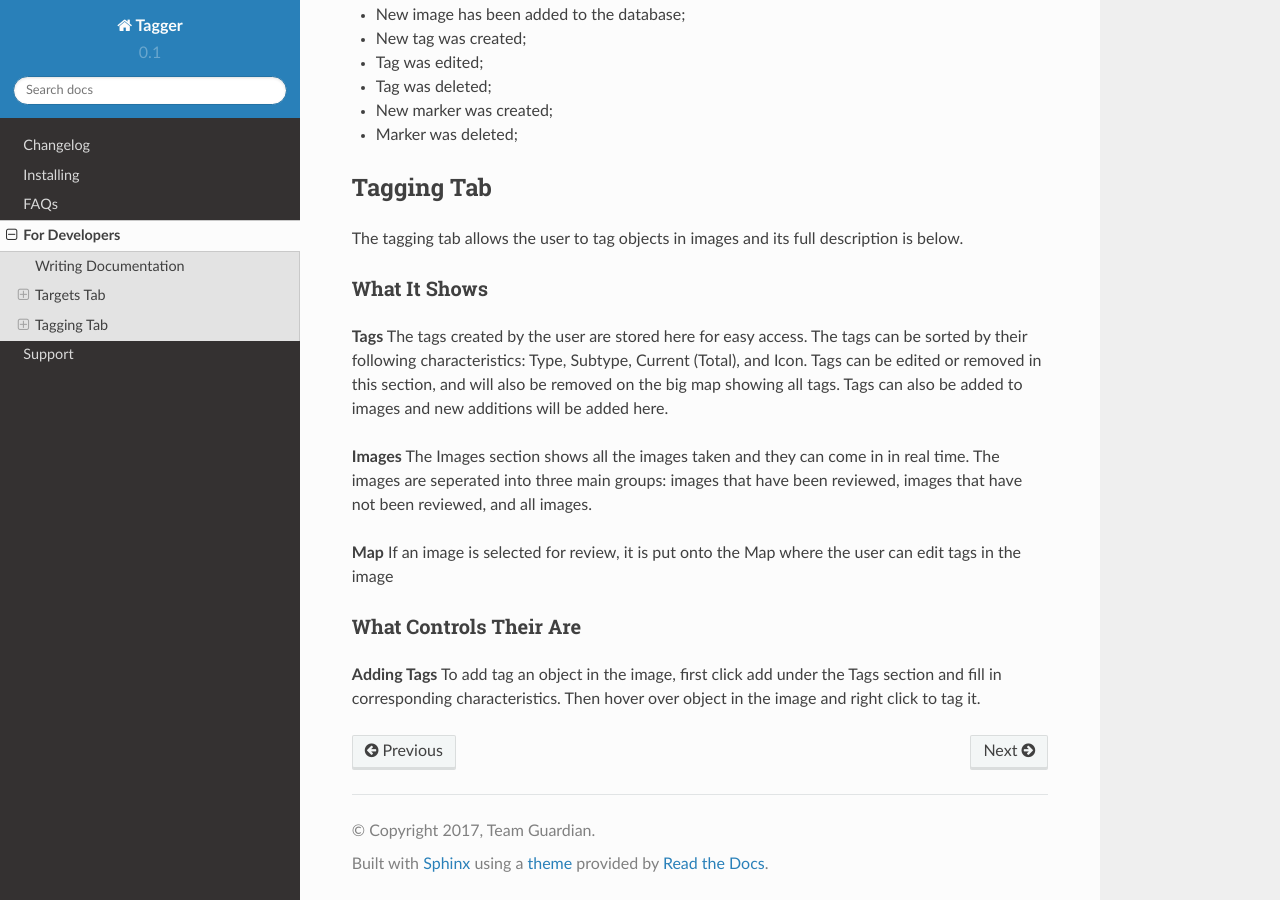
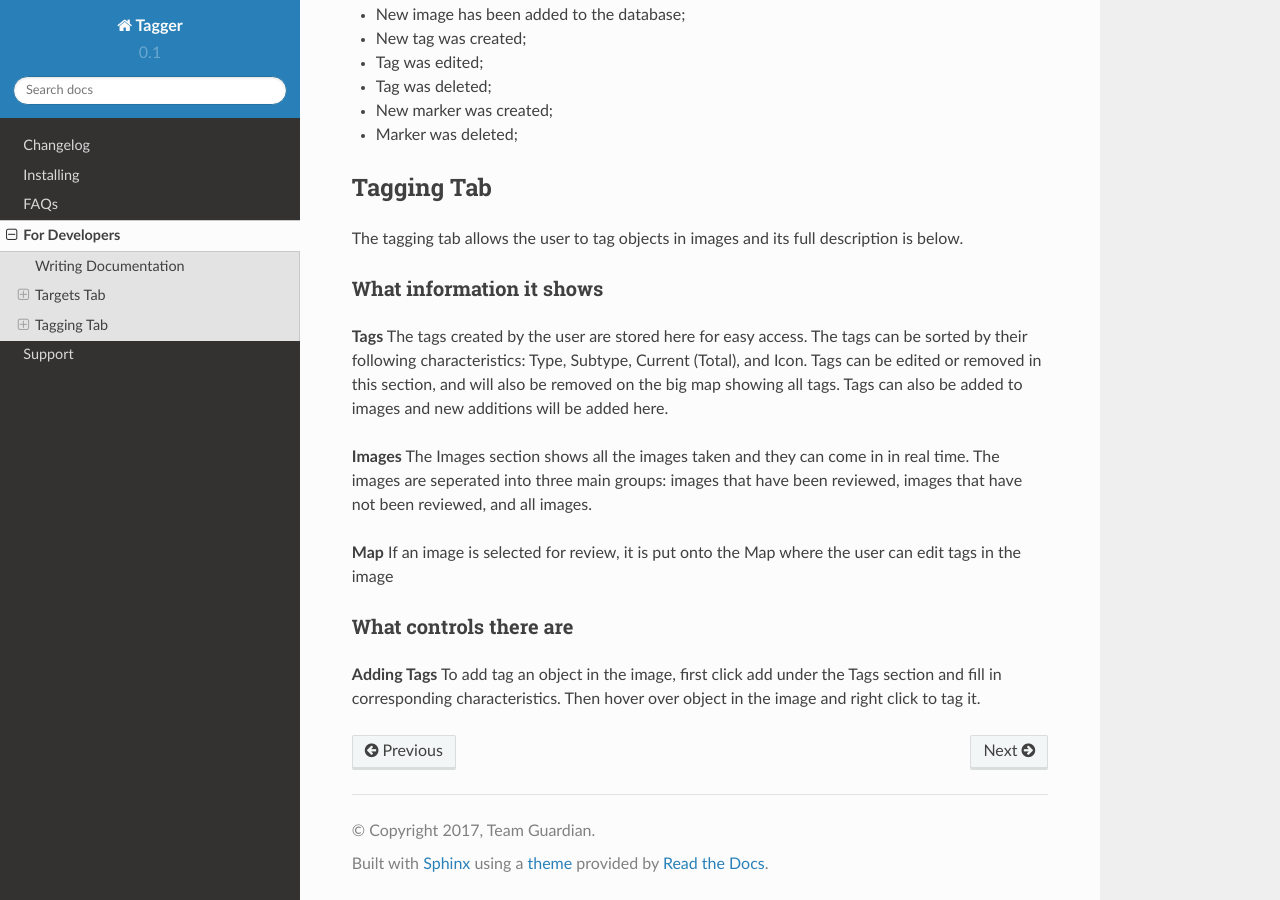
Before and after one commit to Team-Guardian/tagger, a Sphinx documentation site: the page built from documentation/for_developers.rst, in a window 1280 px wide and 900 px high, scrolled down 1557 px. Built offline with Sphinx 7.4.7 and the Read the Docs theme 2.0.0, drawn with Linux system fonts in a browser that asks for light colours.

Commit message:
fixed spelling and formating

```diff
--- a/documentation/for_developers.rst
+++ b/documentation/for_developers.rst
@@ -63,7 +63,7 @@ Tagging Tab
 -----------
 The tagging tab allows the user to tag objects in images and its full description is below.
 
-What It Shows
+What information it shows
 ~~~~~~~~~~~~~
 
 **Tags**
@@ -75,7 +75,7 @@ The Images section shows all the images taken and they can come in in real time.
 **Map**
 If an image is selected for review, it is put onto the Map where the user can edit tags in the image
 
-What Controls Their Are
+What controls there are
 ~~~~~~~~~~~~~~~~~~~~~~~
 
 **Adding Tags**
```
